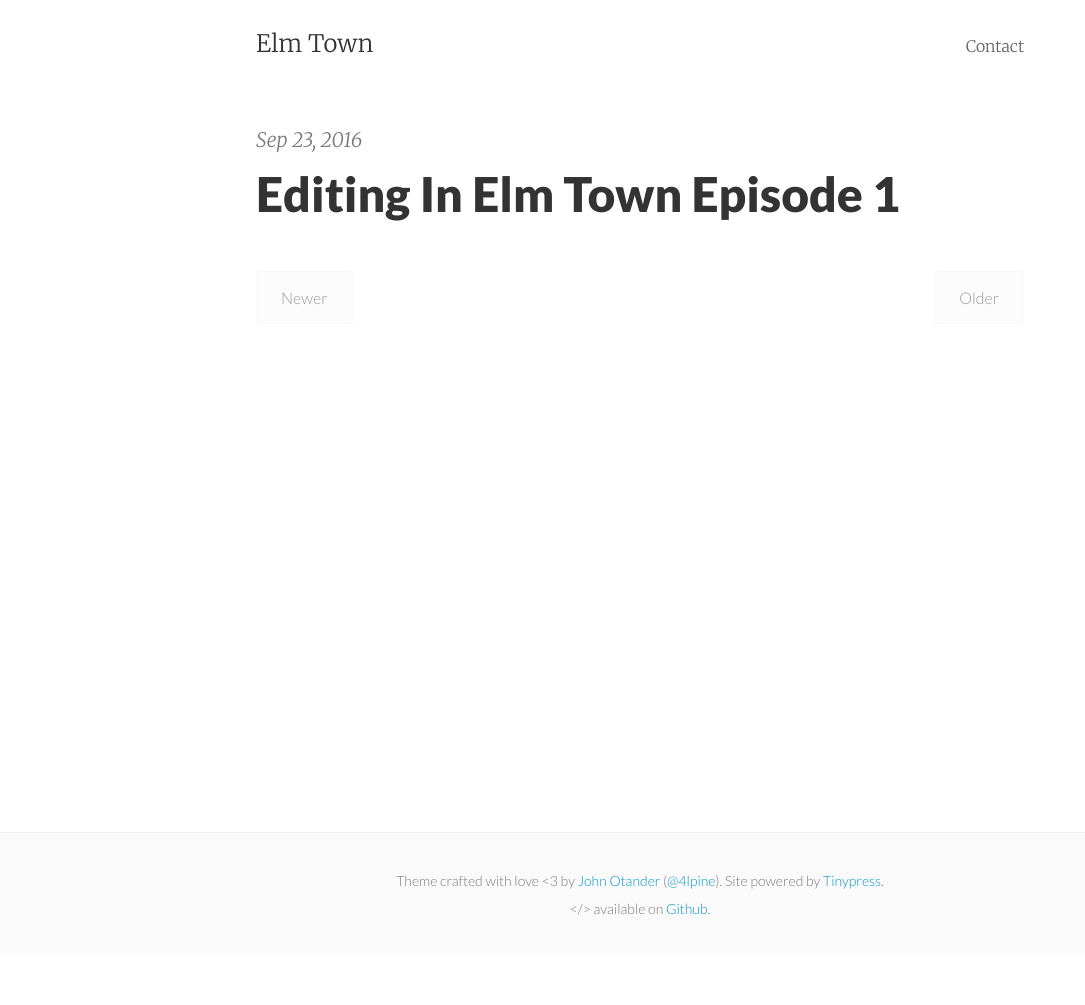
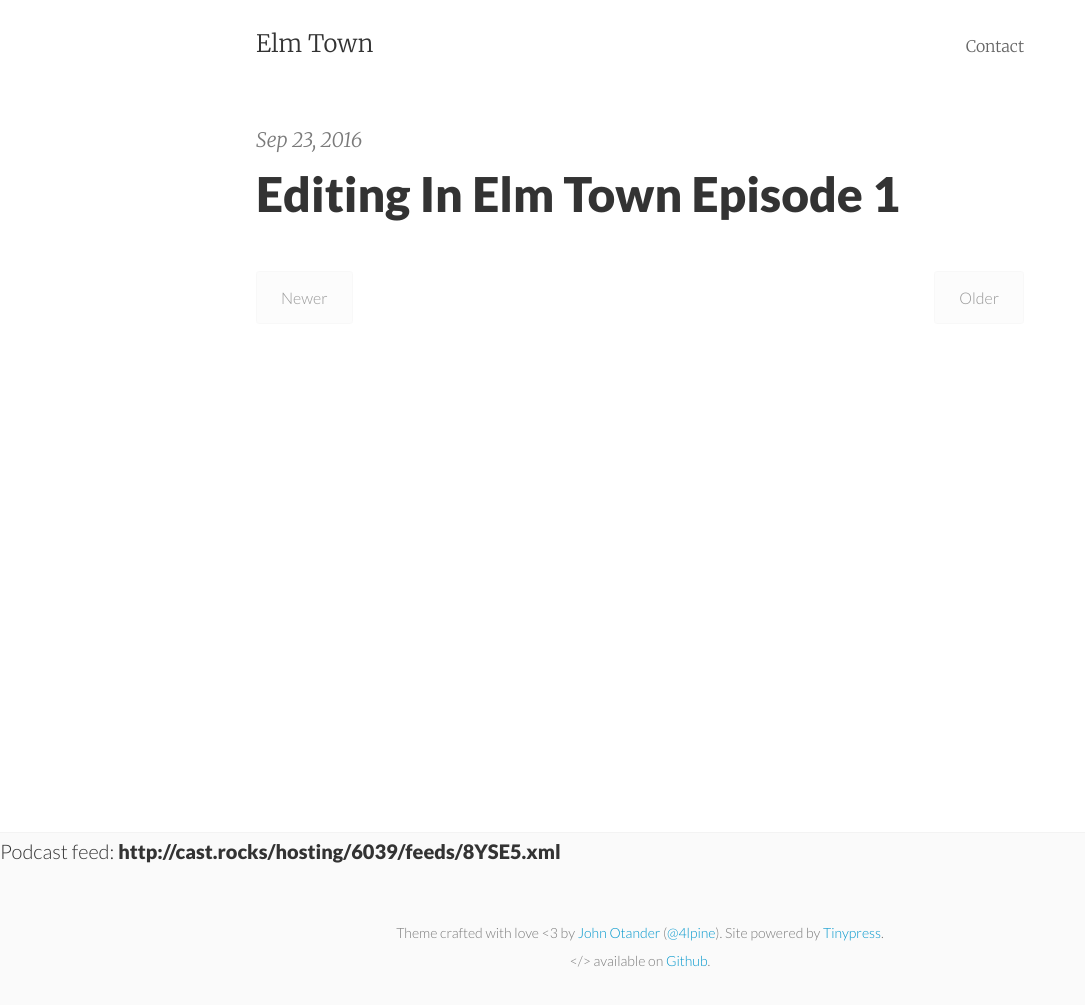
Before and after one commit to elmtown/elmtown.github.io, a Jekyll site: the page built from index.html, in a window 1280 px wide. Shown: the whole page, without its empty margins (0-1085 px from the left). Built offline with Jekyll 4.4.1, drawn with Linux system fonts in a browser that asks for light colours; the list of posts is cut into pages by our own code; before the commit the page ends 953 px from its top, so only the background shows below that.

Commit message:
Update footer.html

```diff
--- a/_includes/footer.html
+++ b/_includes/footer.html
@@ -1,4 +1,5 @@
 <footer class="footer">
+  <p>Podcast feed: <b>http://cast.rocks/hosting/6039/feeds/8YSE5.xml</b></p>
   <div class="p2 wrap">
     <div class="measure mt1 center">
       <small>
```
